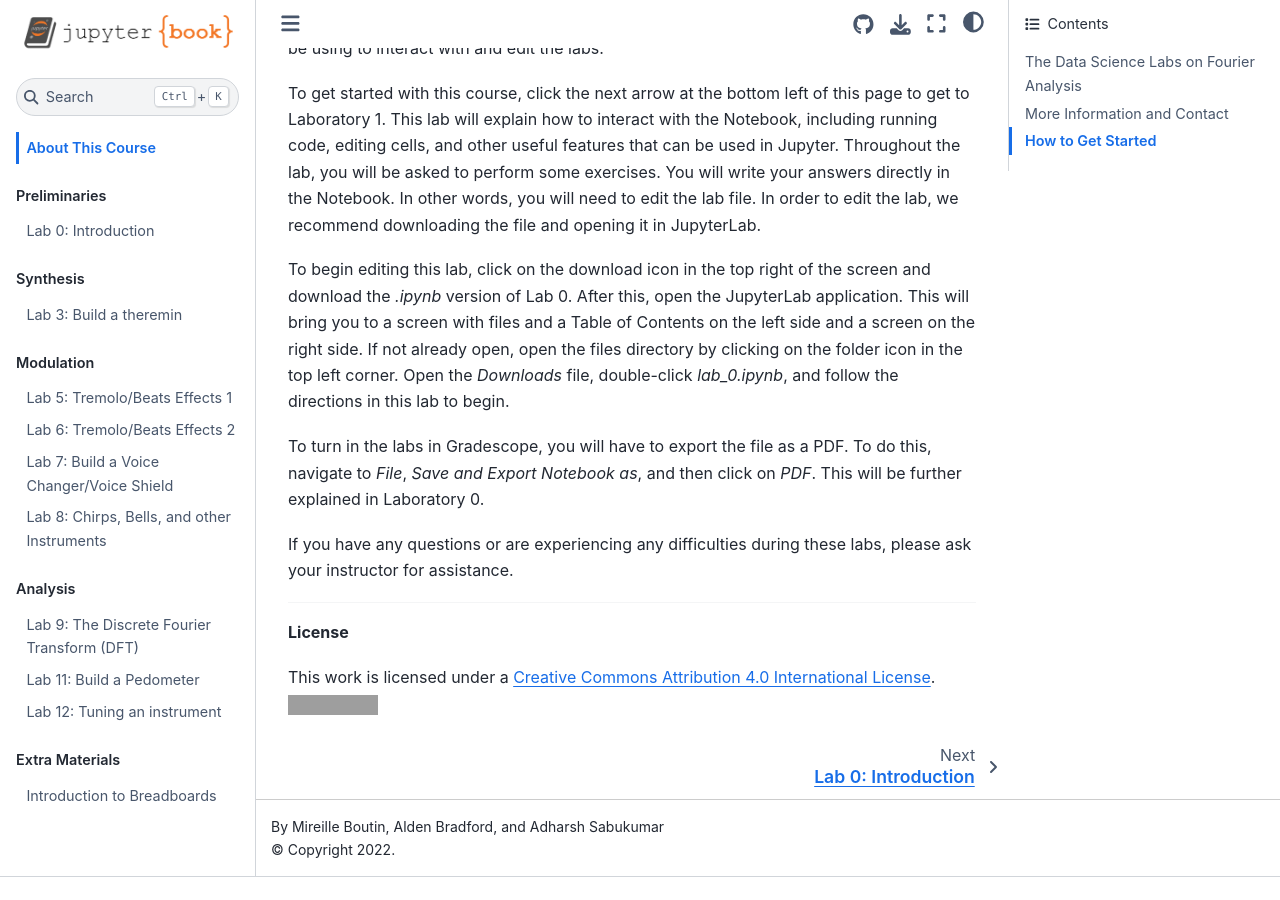
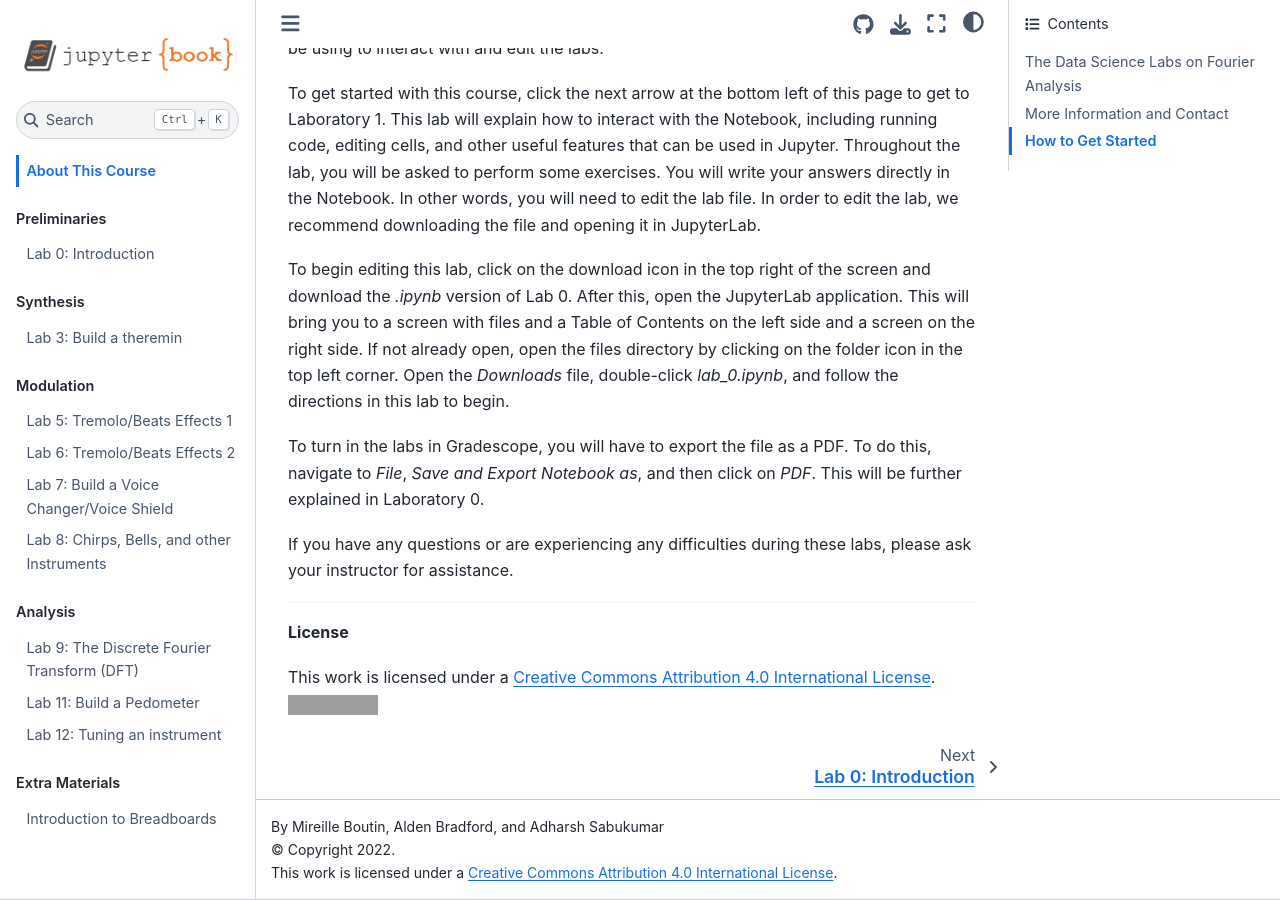
Before and after one commit to TheDataScienceLabs/DSLab_Fourier, a Jupyter Book: the page built from book/index.md, in a window 1280 px wide and 900 px high, scrolled down 1146 px. Built offline with Jupyter Book 1.0.4 settings and Sphinx 7.4.7 and the Sphinx Book theme 1.1.4, drawn with Linux system fonts in a browser that asks for light colours; pages that are not in the unit, such as notebooks, are missing from menus; before the commit the page ends 2023 px from its top, so only the background shows below that; grey boxes are pictures that could not be loaded.

Commit message:
Update _config.yml
added extra footer with license information

```diff
--- a/book/_config.yml
+++ b/book/_config.yml
@@ -35,6 +35,9 @@
 html:
   use_issues_button: true
   use_repository_button: true
+  extra_footer: |
+    <p>This work is licensed under a
+    <a href="https://creativecommons.org/licenses/by/4.0/">Creative Commons Attribution 4.0 International License</a>.</p>
 
 parse:
   myst_enable_extensions:  # default extensions to enable in the myst parser. See https://myst-parser.readthedocs.io/en/latest/using/syntax-optional.html
```
